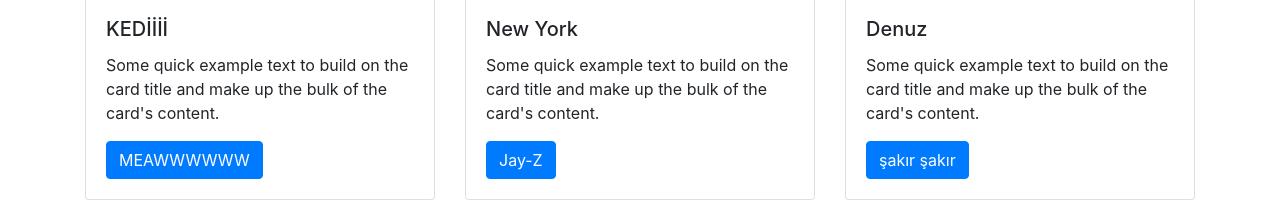
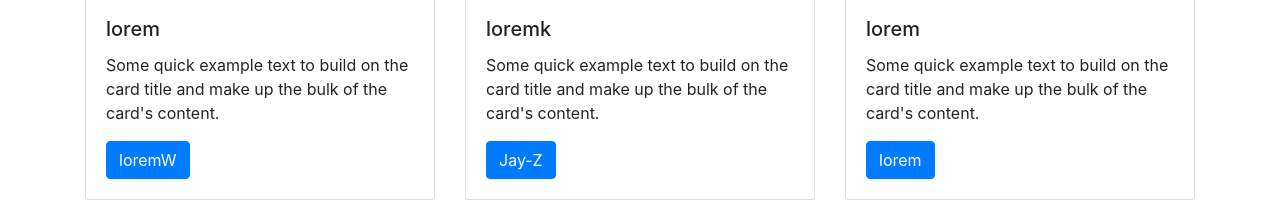
Before and after one commit to Alprgll/demo-site-bootsrap, a plain HTML site: page index.html in a window 1280 px wide. Shown: the part 959-1180 px from the top of the page. Drawn offline with nearby package versions, Linux system fonts and the light colour scheme.

Commit message:
Update index.html

```diff
--- a/index.html
+++ b/index.html
@@ -77,9 +77,9 @@
     <div class="card" >
       <img src="https://picsum.photos/id/40/600/400" class="card-img-top" alt="...">
       <div class="card-body">
-        <h5 class="card-title">KEDİİİİ</h5>
+        <h5 class="card-title">lorem</h5>
         <p class="card-text">Some quick example text to build on the card title and make up the bulk of the card's content.</p>
-        <a href="#" class="btn btn-primary">MEAWWWWWW</a>
+        <a href="#" class="btn btn-primary">loremW</a>
       </div>
     </div>
   </div>    <!-- products - end -->
@@ -87,7 +87,7 @@
     <div class="card" >
       <img src="https://picsum.photos/id/43/600/400" class="card-img-top" alt="...">
       <div class="card-body">
-        <h5 class="card-title">New York</h5>
+        <h5 class="card-title">loremk</h5>
         <p class="card-text">Some quick example text to build on the card title and make up the bulk of the card's content.</p>
         <a href="#" class="btn btn-primary">Jay-Z</a>
       </div>
@@ -97,9 +97,9 @@
     <div class="card" >
       <img src="https://picsum.photos/id/44/600/400" class="card-img-top" alt="...">
       <div class="card-body">
-        <h5 class="card-title">Denuz</h5>
+        <h5 class="card-title">lorem</h5>
         <p class="card-text">Some quick example text to build on the card title and make up the bulk of the card's content.</p>
-        <a href="#" class="btn btn-primary">şakır şakır</a>
+        <a href="#" class="btn btn-primary">lorem</a>
       </div>
     </div>
   </div>    <!-- products - end -->
@@ -118,7 +118,7 @@
       <img src="https://picsum.photos/id/63/600/400" alt="" class="w-100 img-thumbnail">
     </div>
     <div class="col-sm">
-      <img src="https://picsum.photos/id/31/600/400" alt="" class="w-100 img-thumbnail">
+      <img src="https://picsum.photos/id/88/600/400" alt="" class="w-100 img-thumbnail">
     </div>
     <div class="col-sm">
       <img src="https://picsum.photos/id/35/600/400" alt="" class="w-100 img-thumbnail">
```
